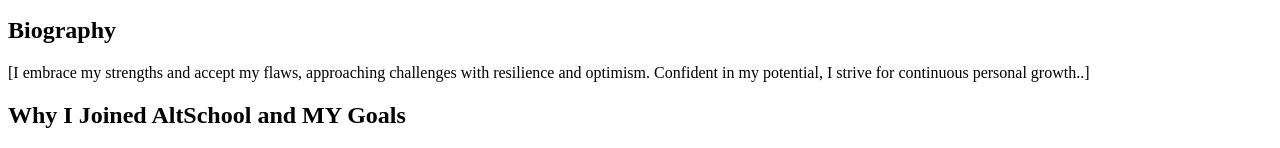
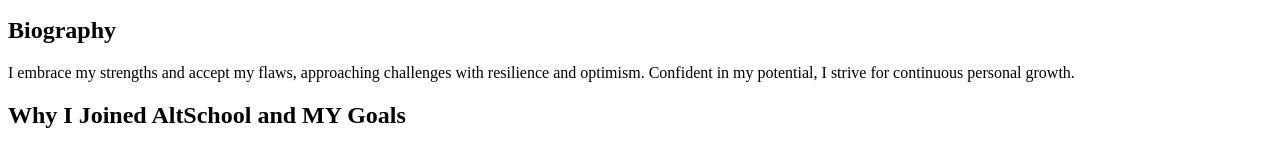
Before and after one commit to professor92/about-me, a plain HTML site: page index.html in a window 1280 px wide. Shown: the part 182-330 px from the top of the page. Drawn offline with Linux system fonts and the light colour scheme.

Commit message:
Update index.html

```diff
--- a/index.html
+++ b/index.html
@@ -16,7 +16,7 @@
     <p><strong>AltSchool ID:</strong>ALT/SOE/024/2660</p>
 
     <h2>Biography</h2>
-    <p>[I embrace my strengths and accept my flaws, approaching challenges with resilience and optimism. Confident in my potential, I strive for continuous personal growth..]</p>
+    <p>I embrace my strengths and accept my flaws, approaching challenges with resilience and optimism. Confident in my potential, I strive for continuous personal growth.</p>
 
     <h2>Why I Joined AltSchool and MY Goals</h2>
     <p>Driven by a passion for innovation, I'm signed up to join AltSchool's School of Engineering. I aim to build a
```
